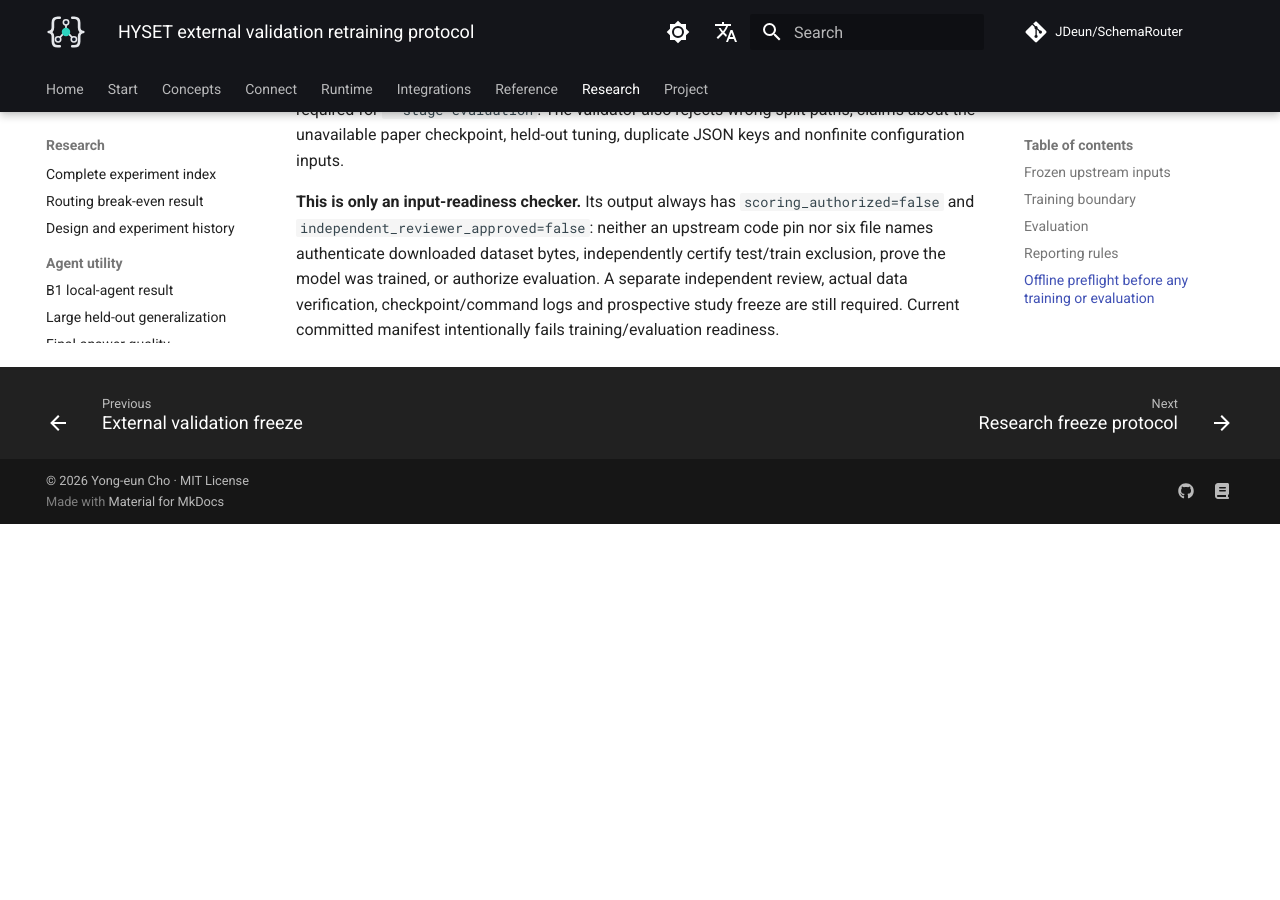
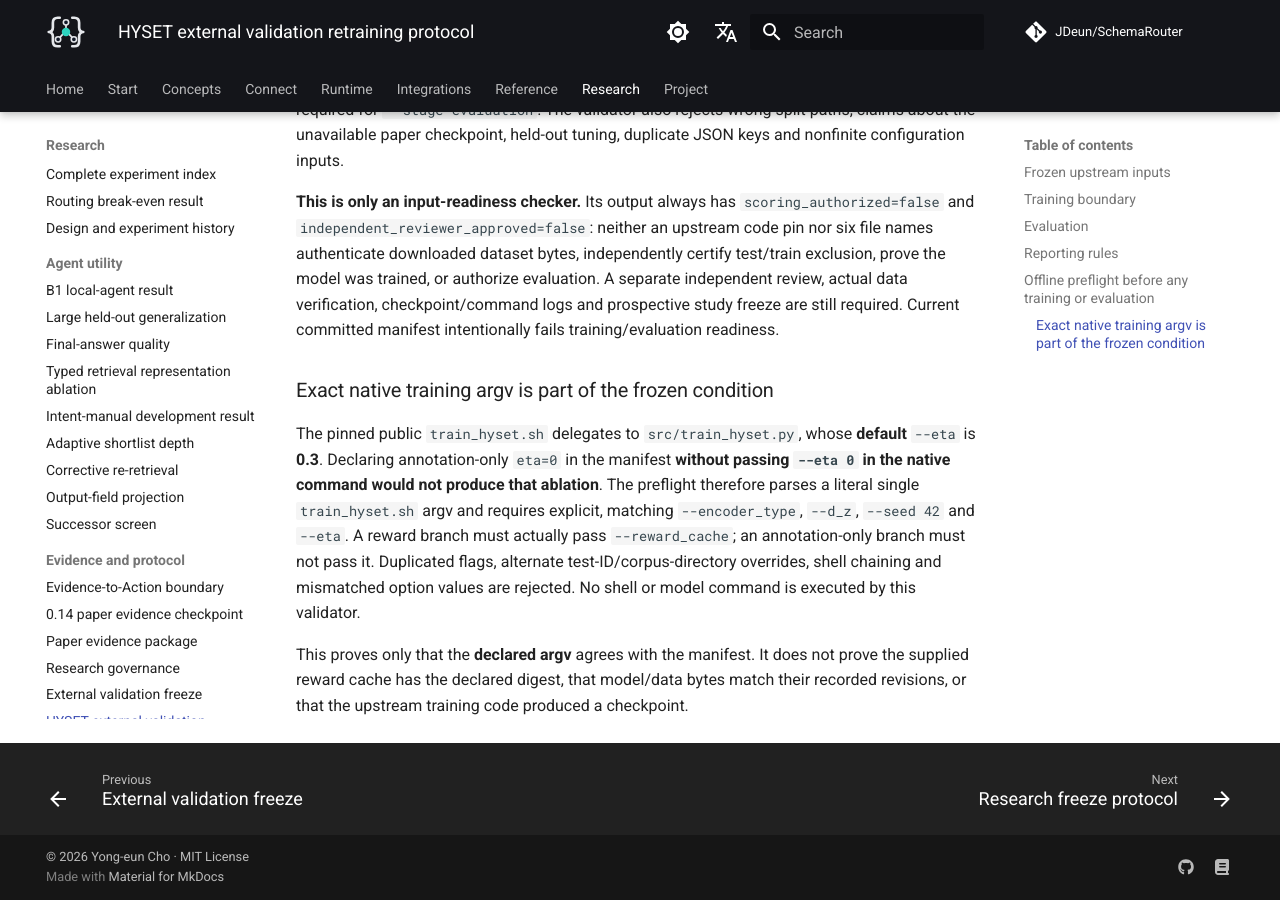
Before and after one commit to JDeun/SchemaRouter, an MkDocs documentation site: the page built from docs/research/hyset-external-validation.md, in a window 1280 px wide and 900 px high, scrolled down 2595 px. Built offline with MkDocs 1.6.1 and Material for MkDocs 9.7.7, drawn with Linux system fonts in a browser that asks for light colours; comment, search, counter and statistics services are not loaded; before the commit the page ends 3119 px from its top, so only the background shows below that.

Commit message:
docs(#795): explain upstream default eta and mandatory exact argv equality

```diff
--- a/docs/research/hyset-external-validation.md
+++ b/docs/research/hyset-external-validation.md
@@ -111,3 +111,21 @@ was trained, or authorize evaluation. A separate independent review,
 actual data verification, checkpoint/command logs and prospective study
 freeze are still required. Current committed manifest intentionally fails
 training/evaluation readiness.
+
+### Exact native training argv is part of the frozen condition
+
+The pinned public `train_hyset.sh` delegates to `src/train_hyset.py`,
+whose **default** `--eta` is **0.3**. Declaring annotation-only
+`eta=0` in the manifest **without passing `--eta 0` in the native
+command would not produce that ablation**. The preflight therefore parses
+a literal single `train_hyset.sh` argv and requires explicit, matching
+`--encoder_type`, `--d_z`, `--seed 42` and `--eta`. A reward branch
+must actually pass `--reward_cache`; an annotation-only branch must
+not pass it. Duplicated flags, alternate test-ID/corpus-directory
+overrides, shell chaining and mismatched option values are rejected.
+No shell or model command is executed by this validator.
+
+This proves only that the **declared argv** agrees with the manifest.
+It does not prove the supplied reward cache has the declared digest,
+that model/data bytes match their recorded revisions, or that the
+upstream training code produced a checkpoint.
```
